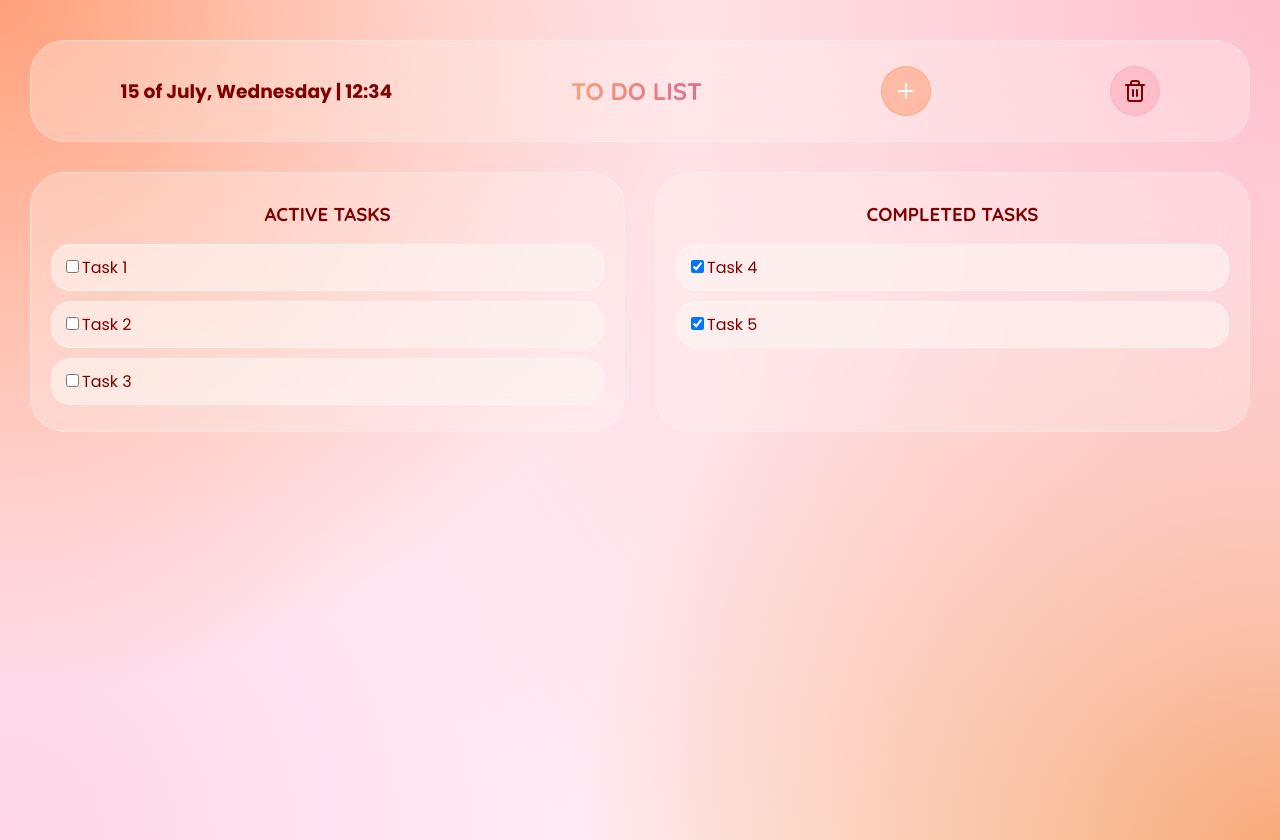
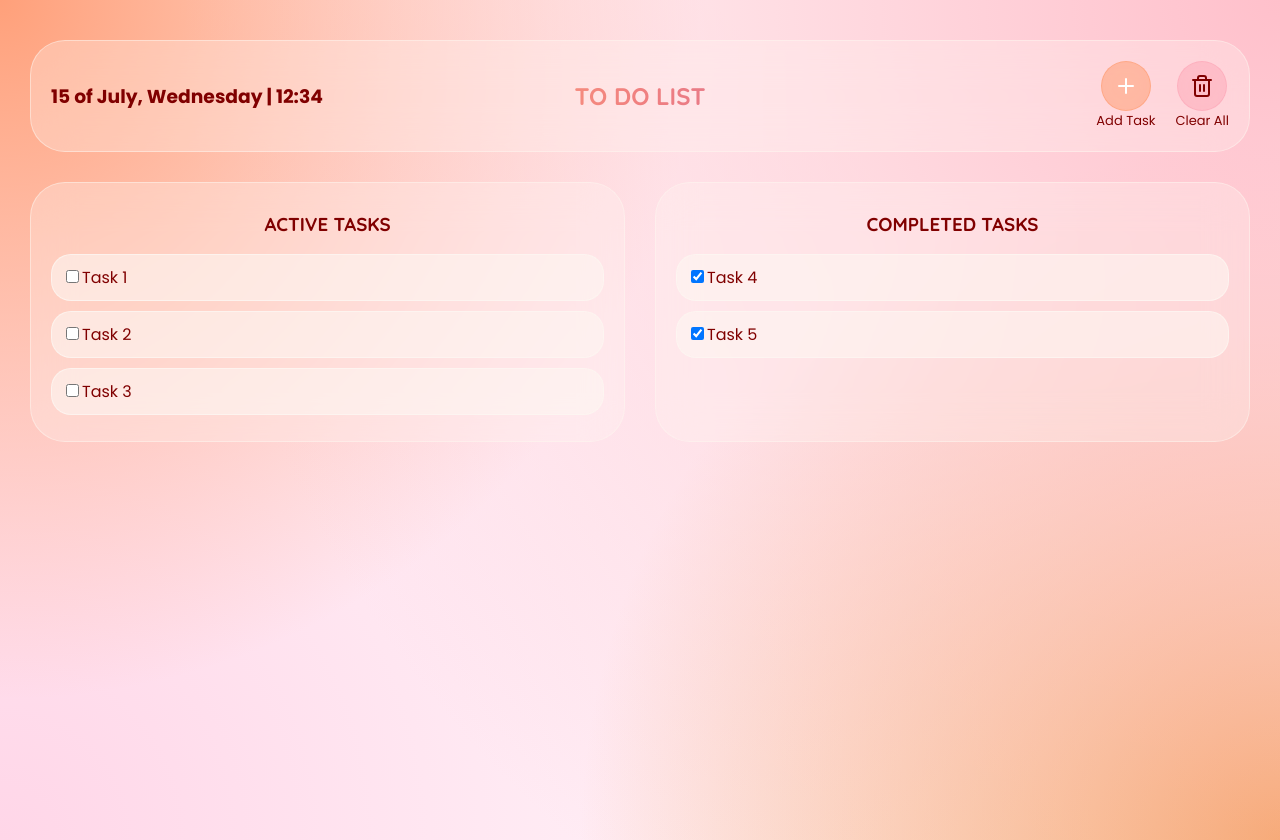
Before and after one commit to vergiene/todo-app, a React (Vite) app: page / in a window 1280 px wide. Built offline with nearby package versions, Linux system fonts and the light colour scheme.

Commit message:
Add labels and accessibility names for buttons

```diff
--- a/src/App.css
+++ b/src/App.css
@@ -5,11 +5,12 @@
 
 .header {
   display: flex;
-  justify-content: space-around;
+  justify-content: space-between;
   align-items: center;
   border-radius: 35px;
   margin: 40px 30px 0 30px;
-  min-height: 100px;
+  padding: 20px;
+  min-height: 70px;
   background: rgba(253, 246, 240, 0.3);
   backdrop-filter: blur(20px);
   -webkit-backdrop-filter: blur(20px);
@@ -21,6 +22,19 @@
   -webkit-background-clip: text;
   background-clip: text;
   color: transparent;
+  flex: 1;
+}
+
+.headerActions {
+  display: flex;
+  flex: 1;
+  gap: 20px;
+  justify-content: right;
+}
+
+.clock {
+  display: flex;
+  flex: 1;
 }
 
 .content {
@@ -78,6 +92,13 @@
   padding-inline-start: 0;
 }
 
+.buttonLabel {
+  display: flex;
+  flex-direction: column;
+  align-items: center;
+  font-size: 13px;
+}
+
 .clearAllButton, .addNewTaskButton {
   height: 50px;
   width: 50px;
--- a/src/App.jsx
+++ b/src/App.jsx
@@ -61,11 +61,18 @@ function App() {
   return (
     <div className="App">
       <div className="header">
-        <Clock/>
+        <div className="clock">
+          <Clock/>
+        </div>
         <h2 className="title">TO DO LIST</h2>
-        <ToDoForm onAddTask={onAddTask}/>
-        <button className="clearAllButton" type="button" onClick={handleClearAll} disabled={!tasks.length}><Trash2/>
-        </button>
+        <div className="headerActions">
+          <ToDoForm onAddTask={onAddTask}/>
+          <div className="buttonLabel">
+            <button aria-label="Clear All" className="clearAllButton" type="button" onClick={handleClearAll} disabled={!tasks.length}><Trash2/>
+            </button>
+            <span>Clear All</span>
+          </div>
+        </div>
       </div>
       <div className="content">
         <div className="activeTasks"><h3 className="cardTitle">ACTIVE TASKS</h3><ToDoList tasks={activeTasks}
--- a/src/ToDoForm.jsx
+++ b/src/ToDoForm.jsx
@@ -36,9 +36,12 @@ function ToDoForm({ onAddTask }) {
 	return (isBoxNeeded ?
 			<>
 				<input type="text" value={newTask} ref={inputRef} onChange={handleInput} onKeyDown={handleKeyDown}/>
-				<button className="saveButton" type="button" onClick={submitTask}><Check/></button>
+				<button aria-label="Save changes" className="saveButton" type="button" onClick={submitTask}><Check/></button>
 			</> :
-			<button className="addNewTaskButton" type="button" onClick={toggleBoxNeeded}><Plus /></button>
+		<div className="buttonLabel">
+			<button aria-label="Add Task" className="addNewTaskButton" type="button" onClick={toggleBoxNeeded}><Plus /></button>
+			<span >Add Task</span>
+		</div>
 	)
 }
 
--- a/src/ToDoItem.jsx
+++ b/src/ToDoItem.jsx
@@ -35,7 +35,7 @@ function ToDoItem({ task, toggleTask, handleDelete, handleEditTask }) {
 
 	return (isEdit ? <li>
 				<input type="text" value={newContent} ref={inputRef} onChange={handleEditInput} onKeyDown={handleKeyDownForEdit}/>
-				<button className="saveButton" type="button" onClick={editContent}><Check size={15}/></button>
+				<button aria-label="Save changes" className="saveButton" type="button" onClick={editContent}><Check size={15}/></button>
 			</li> :
 			<li className="taskRow">
 				<div className="taskInfo">
@@ -43,8 +43,8 @@ function ToDoItem({ task, toggleTask, handleDelete, handleEditTask }) {
 					<label htmlFor={task.id}>{task.content}</label>
 				</div>
 				<div className="taskActions">
-					<button className="taskButton" type="button" onClick={toggleEdit}><Pen size={15}/></button>
-					<button className="taskButton" type="button" onClick={() => handleDelete(task.id)}><Trash size={15}/></button>
+					<button aria-label="Edit task" className="taskButton" type="button" onClick={toggleEdit}><Pen size={15}/></button>
+					<button aria-label="Delete task" className="taskButton" type="button" onClick={() => handleDelete(task.id)}><Trash size={15}/></button>
 				</div>
 			</li>
 	)
```
